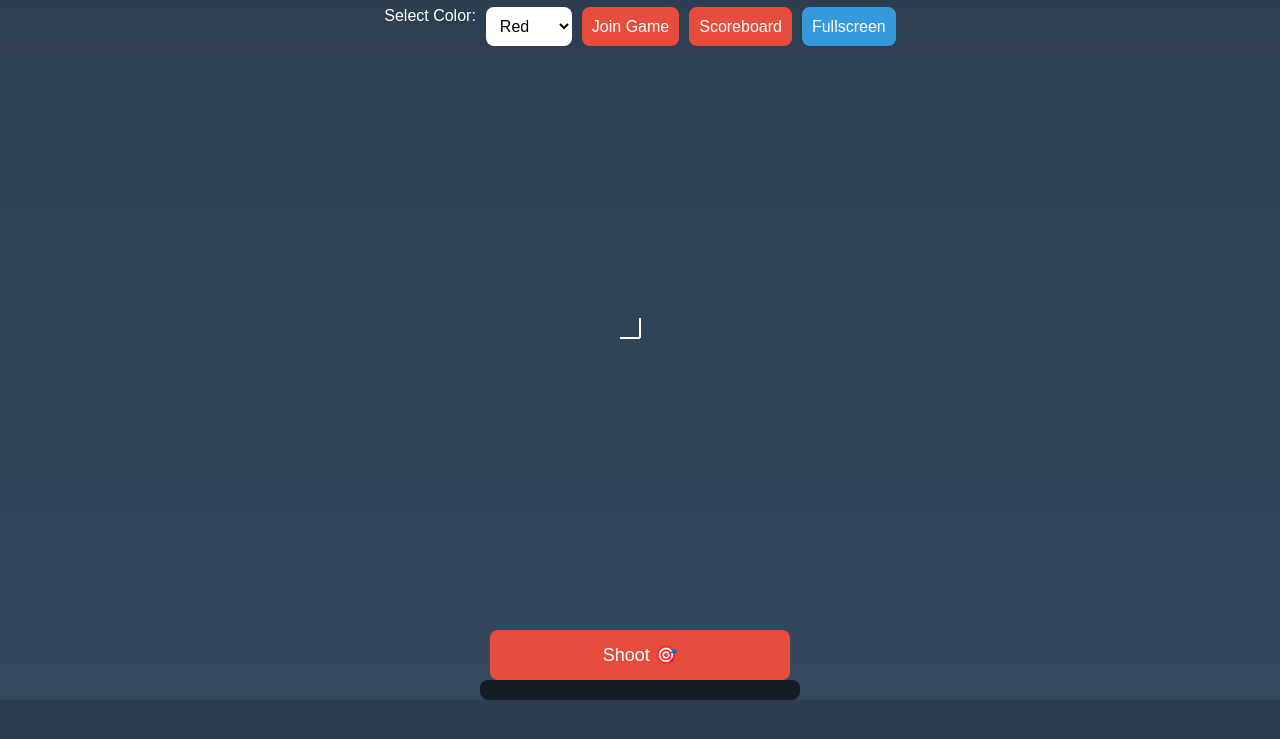
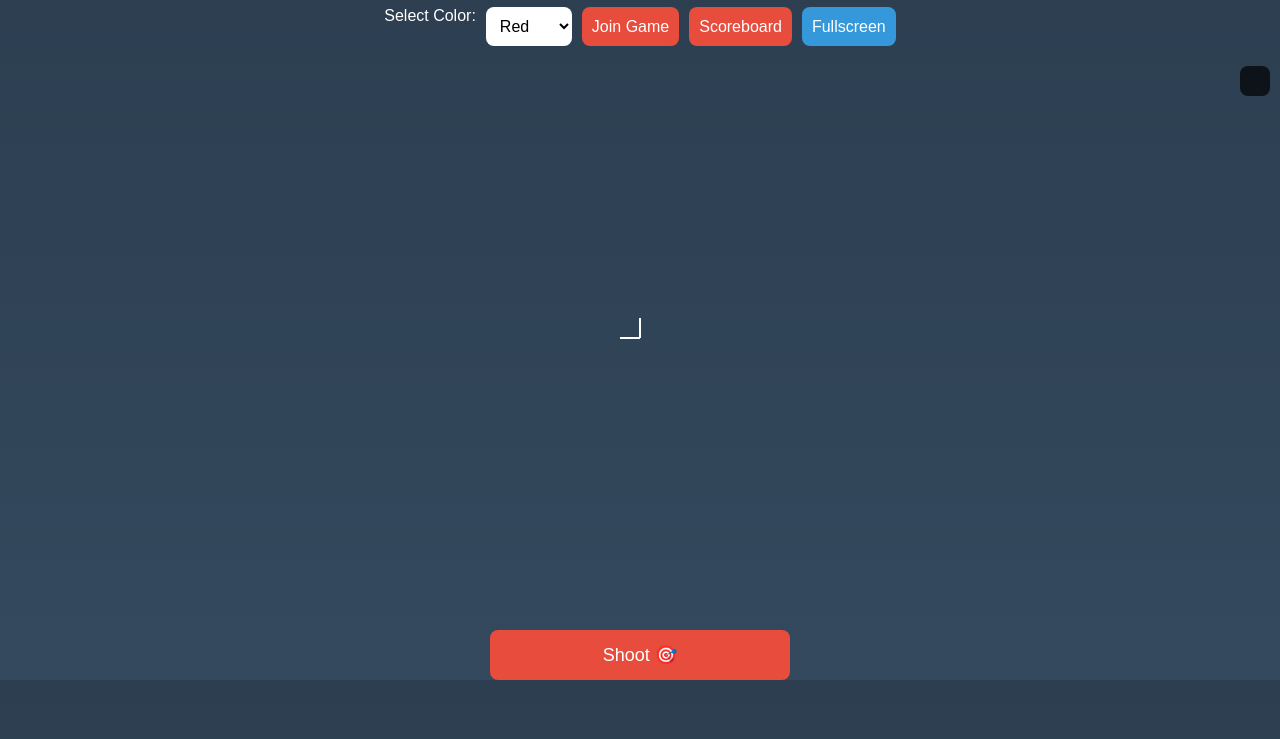
Before and after one commit to rxndom5/shooting-game, a website: page index.html in a window 1280 px wide. Both pictures are taken after a click on the button "Scoreboard". Shown: the part 41-780 px from the top of the page. Drawn offline with nearby package versions, Linux system fonts and the light colour scheme; no server answers.

Commit message:
updated cross and score board

```diff
--- a/game.js
+++ b/game.js
@@ -17,7 +17,7 @@ document.getElementById("shootBtn").onclick = () => {
 };
 
 document.getElementById("scoreboardBtn").onclick = () => {
-    scoreboard.style.display = scoreboard.style.display === "block" ? "none" : "block";
+    scoreboard.style.display = (scoreboard.style.display === "block") ? "none" : "block";
 };
 
 document.getElementById("fullscreenBtn").onclick = () => {
--- a/index.html
+++ b/index.html
@@ -25,11 +25,10 @@
         <div id="cameraContainer">
             <video id="camera" autoplay playsinline muted></video>
             <div id="crosshair"></div>
+            <div id="scoreboard"></div>
         </div>
         <button id="shootBtn">Shoot 🎯</button>
     </div>
-
-    <div id="scoreboard"></div>
 
     <script src="/socket.io/socket.io.js"></script>
     <script src="game.js"></script>
--- a/style.css
+++ b/style.css
@@ -103,21 +103,25 @@ video {
     max-width: 300px;
 }
 
+/* Scoreboard overlay styles */
 #scoreboard {
     display: none;
-    background: rgba(0,0,0,0.6);
-    padding: 10px;
+    position: absolute;
+    top: 10px;
+    right: 10px;
+    background: rgba(0, 0, 0, 0.7);
+    padding: 15px;
     border-radius: 8px;
-    max-width: 300px;
-    margin: auto;
+    max-width: 200px;
+    z-index: 10;
 }
 
 .score-entry {
     background: rgba(255, 255, 255, 0.1);
     border-radius: 8px;
-    padding: 10px 15px;
-    margin: 5px;
-    font-size: 16px;
+    padding: 8px 10px;
+    margin: 5px 0;
+    font-size: 14px;
 }
 
 .alive {
```
